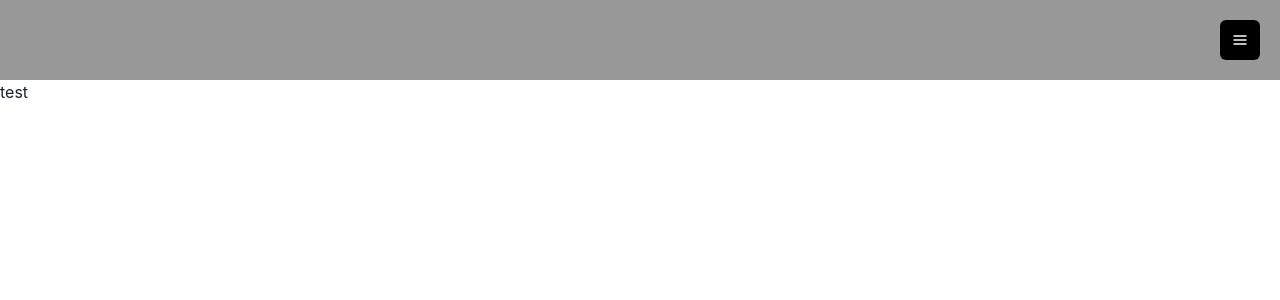
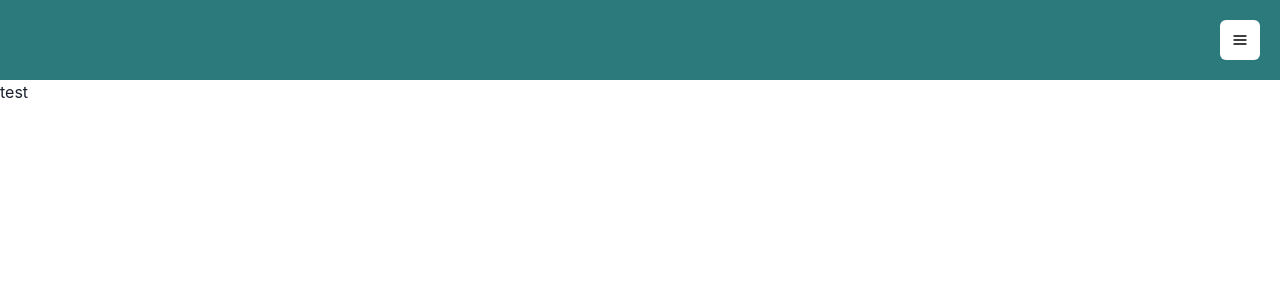
Before and after one commit to bettersg/recyclegowhere, a Next.js app in the folder client/: page / in a window 1280 px wide. Shown: the top 300 px of the page. Built offline with nearby package versions, Linux system fonts and the light colour scheme.

Commit message:
add custom colour themes to chakra - fix navbar colour

```diff
--- a/client/components/nav/NavHeader.tsx
+++ b/client/components/nav/NavHeader.tsx
@@ -25,7 +25,7 @@ export const NavHeader = () => {
 			justify="flex-end"
 			wrap="wrap"
 			padding={5}
-			bg={COLORS.navBar[100]}
+			bg={COLORS.teal}
 		>
 			{/* <Flex align="center" mr={5}>
 				<Link href="/">
@@ -47,8 +47,8 @@ export const NavHeader = () => {
 			</Flex> */}
 			<IconButton
 				variant="solid"
-				color={COLORS.white}
-				background={COLORS.black}
+				color={COLORS.black}
+				background={COLORS.white}
 				aria-label="Navigate website"
 				icon={<HamburgerIcon />}
 				onClick={onOpen}
--- a/client/pages/_app.tsx
+++ b/client/pages/_app.tsx
@@ -3,8 +3,8 @@ import type { AppProps } from "next/app";
 
 const theme = extendTheme({
 	colors: {
-		navBar: {
-			100: "#989898",
+		select: {
+			placeholder: "rgba(45, 55, 72, 0.36)",
 		},
 	},
 });
--- a/client/theme/index.ts
+++ b/client/theme/index.ts
@@ -1,9 +1,16 @@
-const navBar = {
-	100: "navBar.100",
-};
-
 export const COLORS = {
 	black: "Black",
 	white: "White",
-	navBar,
+	teal: "teal.600",
+	gray: {
+		100: "gray.100",
+		700: "gray.700",
+	},
+	Select: {
+		placeholder: "select.placeholder",
+		icon: "gray.700",
+	},
+	Input: {
+		placeholder: "blackAlpha.500",
+	},
 };
```
